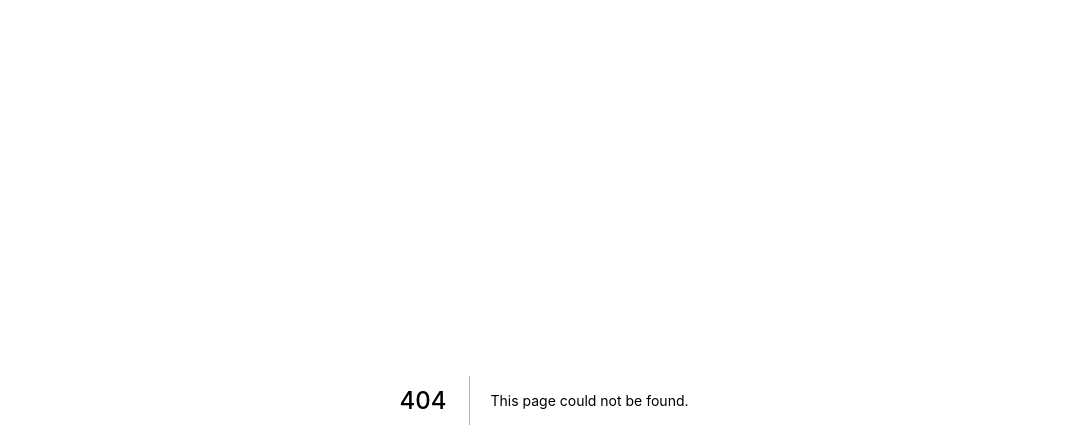
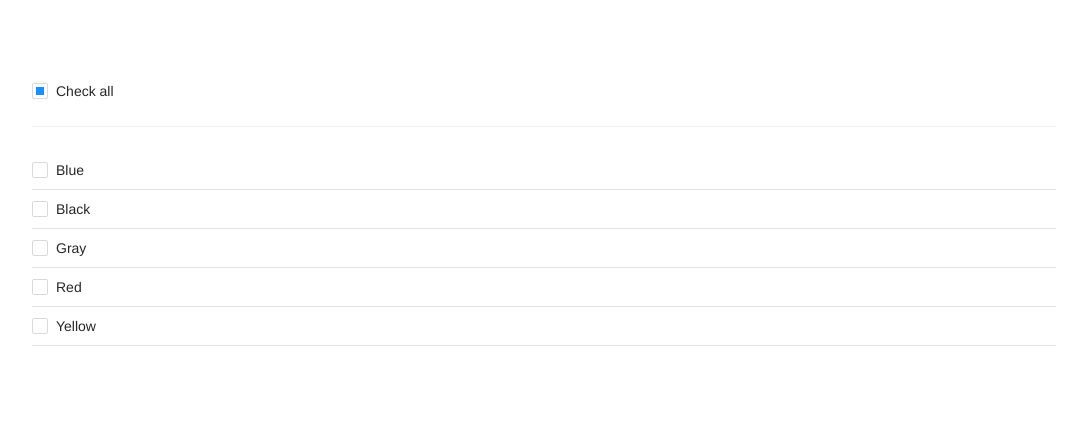
Before and after one commit to mohandast52/my-portfolio, a Next.js app: page /assignment/fynd in a window 1280 px wide. Before the commit this address had no page. Shown: the top 448 px of the page, without its empty margins (96-1183 px from the left). Built offline with nearby package versions, Linux system fonts and the light colour scheme.

Commit message:
workinq on fynd checkbox

```diff
--- /dev/null
+++ b/components/Assignments/Fynd/Helpers/dummyOptions.jsx
@@ -0,0 +1,16 @@
+export const optionsOne = [
+  'Blue',
+  'Black',
+  'Gray',
+  'Red',
+  'Yellow',
+  'Green',
+  'Violet',
+  'Purple',
+  'White',
+];
+
+export const optionsTow = [
+  { title: 'Button', path: 'demo-button' },
+  { title: 'Input', path: 'demo-input' },
+];
--- /dev/null
+++ b/components/Assignments/Fynd/index.jsx
@@ -0,0 +1,75 @@
+import React from 'react';
+import 'antd/dist/antd.css';
+import { Checkbox, Divider } from 'antd';
+import { optionsOne } from './Helpers/dummyOptions';
+import { ParentContainer, List } from './styles';
+
+// const CheckboxGroup = Checkbox.Group;
+
+// eslint-disable-next-line react/prop-types
+export const CustomCheckbox = React.memo(({ title, checked }) => {
+  const [isChecked, setCheckbox] = React.useState(checked);
+  const onChange = () => setCheckbox(!isChecked);
+
+  return (
+    <Checkbox onChange={onChange} checked={isChecked}>
+      {title}
+    </Checkbox>
+  );
+});
+
+/* --------------------------------------- */
+const Fynd = () => {
+  const [checkedList, setCheckedList] = React.useState([]);
+  const [indeterminate, setIndeterminate] = React.useState(true);
+  const [checkAll, setCheckAll] = React.useState(false);
+
+  const onChange = list => {
+    setCheckedList(list);
+    setIndeterminate(!!list.length && list.length < optionsOne.length);
+    setCheckAll(list.length === optionsOne.length);
+  };
+
+  const onCheckAllChange = e => {
+    setCheckedList(e.target.checked ? optionsOne : []);
+    setIndeterminate(false);
+    setCheckAll(e.target.checked);
+  };
+
+  return (
+    <ParentContainer>
+      <Checkbox
+        indeterminate={indeterminate}
+        onChange={onCheckAllChange}
+        checked={checkAll}
+      >
+        Check all
+      </Checkbox>
+
+      <Divider />
+
+      <List>
+        {optionsOne.map(option => {
+          let title = option;
+          let key = option;
+
+          if (typeof option === 'object') {
+            title = option.title;
+            key = option.path;
+          }
+
+          return (
+            <CustomCheckbox
+              key={key}
+              value={key}
+              title={title}
+              checked={false}
+            />
+          );
+        })}
+      </List>
+    </ParentContainer>
+  );
+};
+
+export default Fynd;
--- /dev/null
+++ b/components/Assignments/Fynd/styles.jsx
@@ -0,0 +1,27 @@
+import styled from 'styled-components';
+
+export const ParentContainer = styled.div`
+  font-family: "Helvetica Neue" !important;
+  height: 100vh;
+  width: 100vw;
+  padding: 5rem 8rem;
+`;
+
+export const Container = styled.div`
+  display: flex;
+  align-items: center;
+  flex-wrap: wrap;
+`;
+
+export const List = styled.div`
+  display: flex;
+  flex-direction: column;
+  height: 200px;
+  overflow: auto;
+
+  .ant-checkbox-wrapper {
+    margin: 0;
+    padding: 8px 0px;
+    border-bottom: 1px solid #e2e2e2;
+  }
+`;
--- /dev/null
+++ b/next.config.js
@@ -0,0 +1,25 @@
+const withSass = require('@zeit/next-sass');
+const withLess = require('@zeit/next-less');
+const withCSS = require('@zeit/next-css');
+
+const isProd = process.env.NODE_ENV === 'production';
+
+// fix: prevents error when .less files are required by node
+if (typeof require !== 'undefined') {
+  require.extensions['.less'] = file => {};
+}
+
+module.exports = withCSS({
+  cssModules: true,
+  cssLoaderOptions: {
+    importLoaders: 1,
+    localIdentName: '[local]___[hash:base64:5]',
+  },
+  ...withLess(
+    withSass({
+      lessLoaderOptions: {
+        javascriptEnabled: true,
+      },
+    }),
+  ),
+});
--- a/package.json
+++ b/package.json
@@ -7,7 +7,13 @@
     "testc": "jest --coverage --verbose"
   },
   "dependencies": {
+    "@zeit/next-css": "^1.0.1",
+    "@zeit/next-less": "^1.0.1",
+    "@zeit/next-sass": "^1.0.1",
+    "antd": "^4.12.3",
+    "babel-plugin-import": "^1.13.3",
     "gsap": "^3.6.0",
+    "less": "^4.1.1",
     "next": "^9.3.2",
     "nprogress": "^0.2.0",
     "prop-types": "^15.7.2",
--- a/pages/_app.jsx
+++ b/pages/_app.jsx
@@ -5,6 +5,7 @@ import PropTypes from 'prop-types';
 import * as Progress from 'util/progress';
 import Layout from 'components/Layout';
 import GlobalStyle from 'components/GlobalStyles';
+import './styles.less';
 
 const MyApp = ({ Component, pageProps }) => (
   <>
--- /dev/null
+++ b/pages/assignment/fynd.jsx
@@ -0,0 +1,3 @@
+import Fynd from 'components/Assignments/Fynd';
+
+export default Fynd;
--- /dev/null
+++ b/pages/styles.less
@@ -0,0 +1 @@
+@import "~antd/dist/antd.less";
```
Also changed, not shown: components/Assignments/Fynd/Helpers/icons.jsx (added, +81 -0 lines), pages/assignment/blocpal.jsx (added), pages/assignment/taikai.jsx (added), 1 other file (tests, documents, lock files or other folders).
